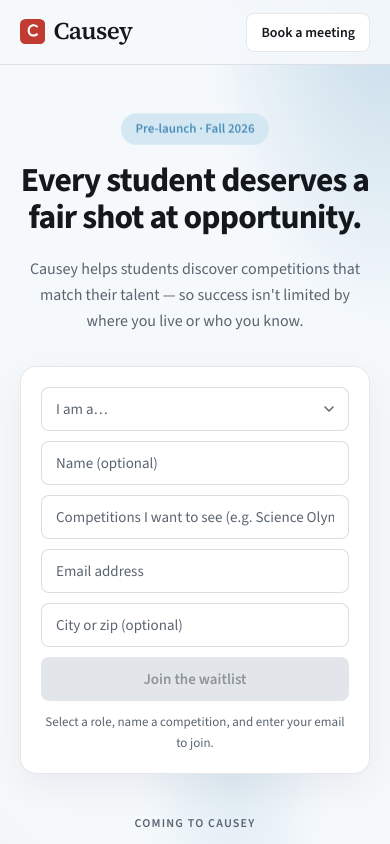
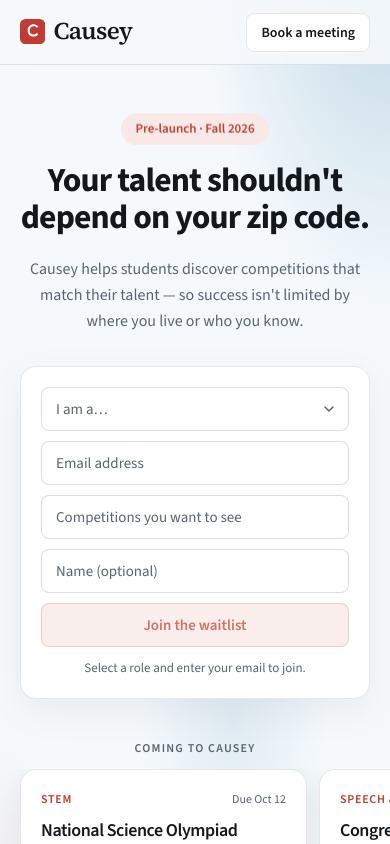
Before and after one commit to Admft/EdTech-Waitlist-Website, a Next.js app: page / in a window 390 px wide. Shown: the top 844 px of the page. Built offline with nearby package versions, Linux system fonts and the light colour scheme.

Commit message:
added a lot of new changes to ui and stuff

```diff
--- a/src/app/api/waitlist/route.ts
+++ b/src/app/api/waitlist/route.ts
@@ -2,9 +2,7 @@
 import { createHash, randomBytes } from "crypto";
 import { getSupabaseAdmin } from "@/lib/supabase";
 import { checkRateLimit } from "@/lib/rateLimit";
-import {
-  ALLOWED_ROLES,
-} from "@/lib/waitlistOptions";
+import { ALLOWED_ROLES } from "@/lib/waitlistOptions";
 import {
   getClientIp,
   hashIp,
@@ -28,7 +26,6 @@
   return NextResponse.json({ error: message }, { status, headers: extraHeaders });
 }
 
-/** Quiet success used for honeypot / bot bait — don't tip them off. */
 function fakeSuccess() {
   return NextResponse.json({
     ok: true,
@@ -42,7 +39,6 @@
   name: string | null;
   role: string;
   competition_interest: string | null;
-  location: string | null;
   source: string;
   referral_code: string;
   referred_by: string | null;
@@ -82,8 +78,7 @@
     const email = sanitizeText(body.email, 254).toLowerCase();
     const name = sanitizeText(body.name, 80);
     const role = sanitizeText(body.role, 32);
-    const competitionInterest = sanitizeText(body.competitionInterest, 160);
-    const location = sanitizeText(body.location, 80);
+    const competitionInterest = sanitizeText(body.competitionInterest, 200);
     const referredBy = sanitizeText(body.referredBy, 32);
     const source =
       body.source === "footer" || body.source === "hero" ? body.source : "hero";
@@ -94,10 +89,6 @@
 
     if (!role || !ROLE_SET.has(role)) {
       return jsonError("Select who you are.", 400);
-    }
-
-    if (!competitionInterest) {
-      return jsonError("Tell us which competitions you want to see.", 400);
     }
 
     if (/(.)\1{6,}/.test(email) || email.split("@")[0].length > 64) {
@@ -111,8 +102,7 @@
       email,
       name: name || null,
       role,
-      competition_interest: competitionInterest,
-      location: location || null,
+      competition_interest: competitionInterest || null,
       source,
       referral_code: referralCode,
       referred_by: referredBy || null,
@@ -142,24 +132,21 @@
         }
       }
 
-      // Older schema may be missing newer columns — retry without them once
       if (
         error.message?.includes("ip_hash") ||
-        error.message?.includes("competition_interest") ||
-        error.message?.includes("location")
+        error.message?.includes("competition_interest")
       ) {
-        const { ip_hash: _ip, competition_interest: _ci, location: _loc, ...legacy } =
-          row;
-        void _ip;
-        void _ci;
-        void _loc;
+        const retryPayload: Record<string, unknown> = {
+          email,
+          name: name || null,
+          role,
+          source,
+          referral_code: referralCode,
+          referred_by: referredBy || null,
+        };
 
-        const retryPayload: Record<string, unknown> = { ...legacy };
         if (!error.message?.includes("competition_interest")) {
-          retryPayload.competition_interest = competitionInterest;
-        }
-        if (!error.message?.includes("location")) {
-          retryPayload.location = location || null;
+          retryPayload.competition_interest = competitionInterest || null;
         }
         if (!error.message?.includes("ip_hash")) {
           retryPayload.ip_hash = ipHash;
--- a/src/app/globals.css
+++ b/src/app/globals.css
@@ -184,6 +184,11 @@
   animation: float-in 0.8s cubic-bezier(0.22, 1, 0.36, 1) 0.44s both;
 }
 
+.animate-card-4 {
+  --card-rot: 1.25deg;
+  animation: float-in 0.8s cubic-bezier(0.22, 1, 0.36, 1) 0.52s both;
+}
+
 .cta-enabled {
   background: var(--brand-red);
   color: #fff;
@@ -200,7 +205,9 @@
 }
 
 .cta-disabled {
-  background: #e2e6ea;
-  color: rgba(20, 24, 28, 0.4);
+  background: var(--accent-soft);
+  color: var(--brand-red);
+  border: 1px solid color-mix(in srgb, var(--brand-red) 28%, transparent);
   cursor: not-allowed;
+  opacity: 0.72;
 }
--- a/src/app/page.tsx
+++ b/src/app/page.tsx
@@ -34,7 +34,7 @@
                 href={CALENDAR_URL}
                 target="_blank"
                 rel="noopener noreferrer"
-                className="rounded-lg border border-line bg-white px-3.5 py-2 text-[14px] font-semibold text-foreground transition hover:border-brand-blue/40 hover:text-brand-blue"
+                className="rounded-lg border border-line bg-white px-3.5 py-2 text-[14px] font-semibold text-foreground transition hover:border-brand-red/40 hover:text-brand-red"
               >
                 Book a meeting
               </a>
@@ -45,11 +45,11 @@
         <div className="hero-scroll-content relative z-10 flex flex-1 flex-col">
           <main className="relative z-10 mx-auto grid w-full max-w-6xl flex-1 items-center gap-10 px-5 pb-10 pt-12 sm:px-8 lg:grid-cols-2 lg:gap-12 lg:pb-14 lg:pt-16">
             <div className="mx-auto w-full max-w-xl text-center lg:mx-0 lg:text-left">
-              <p className="animate-rise mb-4 inline-flex items-center rounded-full bg-brand-blue-soft px-3.5 py-1.5 text-[13px] font-semibold text-brand-blue">
+              <p className="animate-rise mb-4 inline-flex items-center rounded-full bg-accent-soft px-3.5 py-1.5 text-[13px] font-semibold text-brand-red">
                 Pre-launch · Fall 2026
               </p>
               <h1 className="animate-rise-delay-1 text-[clamp(2.1rem,5vw,3.25rem)] font-bold leading-[1.12] tracking-tight text-foreground">
-                Every student deserves a fair shot at opportunity.
+                Your talent shouldn&apos;t depend on your zip code.
               </h1>
               <p className="animate-rise-delay-1 mx-auto mt-5 max-w-md text-[16px] leading-relaxed text-muted sm:text-[17px] lg:mx-0">
                 Causey helps students discover competitions that match their
@@ -112,7 +112,8 @@
               <h2 className="text-xl font-bold text-foreground">Want to talk?</h2>
               <p className="mt-2 max-w-sm text-[15px] leading-relaxed text-muted">
                 Students, parents, coaches, organizers, and builders — book a
-                short conversation with the founding team.
+                short conversation with the founding team. We&apos;d love to hear
+                what you&apos;re working on and where Causey could help.
               </p>
               <a
                 href={CALENDAR_URL}
--- a/src/components/WaitlistForm.tsx
+++ b/src/components/WaitlistForm.tsx
@@ -27,18 +27,13 @@
   const [email, setEmail] = useState("");
   const [role, setRole] = useState("");
   const [competitionInterest, setCompetitionInterest] = useState("");
-  const [location, setLocation] = useState("");
   const [referredBy, setReferredBy] = useState("");
   const [status, setStatus] = useState<Status>("idle");
   const [message, setMessage] = useState("");
   const [shareUrl, setShareUrl] = useState("");
   const [position, setPosition] = useState<number | null>(null);
   const [copied, setCopied] = useState(false);
-  const [touched, setTouched] = useState({
-    email: false,
-    role: false,
-    interest: false,
-  });
+  const [touched, setTouched] = useState({ email: false, role: false });
   const [company, setCompany] = useState("");
   const [startedAt] = useState(() => Date.now());
 
@@ -50,8 +45,7 @@
 
   const emailValid = EMAIL_RE.test(email.trim());
   const roleValid = role.length > 0;
-  const interestValid = competitionInterest.trim().length > 0;
-  const formReady = emailValid && roleValid && interestValid;
+  const formReady = emailValid && roleValid;
   const canSubmit = formReady && status !== "loading";
 
   const emailError = useMemo(() => {
@@ -67,15 +61,9 @@
     return "";
   }, [touched.role, roleValid]);
 
-  const interestError = useMemo(() => {
-    if (!touched.interest) return "";
-    if (!interestValid) return "Tell us which competitions you want to see.";
-    return "";
-  }, [touched.interest, interestValid]);
-
   async function onSubmit(event: FormEvent<HTMLFormElement>) {
     event.preventDefault();
-    setTouched({ email: true, role: true, interest: true });
+    setTouched({ email: true, role: true });
     if (!formReady || status === "loading") return;
 
     setStatus("loading");
@@ -91,7 +79,6 @@
           email: email.trim(),
           role,
           competitionInterest: competitionInterest.trim(),
-          location: location.trim(),
           referredBy,
           source,
           company,
@@ -113,8 +100,7 @@
       setEmail("");
       setRole("");
       setCompetitionInterest("");
-      setLocation("");
-      setTouched({ email: false, role: false, interest: false });
+      setTouched({ email: false, role: false });
     } catch {
       setStatus("error");
       setMessage("Something went wrong. Please try again.");
@@ -132,25 +118,6 @@
 
   const field =
     "h-11 w-full rounded-lg border border-field-border bg-field px-3.5 text-[15px] text-foreground outline-none transition placeholder:text-muted focus:border-accent focus:ring-2 focus:ring-accent/20";
-
-  function SelectChevron() {
-    return (
-      <svg
-        className="pointer-events-none absolute right-3 top-1/2 h-4 w-4 -translate-y-1/2 text-muted"
-        viewBox="0 0 16 16"
-        fill="none"
-        aria-hidden
-      >
-        <path
-          d="M4 6l4 4 4-4"
-          stroke="currentColor"
-          strokeWidth="1.5"
-          strokeLinecap="round"
-          strokeLinejoin="round"
-        />
-      </svg>
-    );
-  }
 
   if (status === "success") {
     return (
@@ -208,7 +175,7 @@
         />
       </div>
 
-      <div className="grid gap-2.5 sm:grid-cols-2">
+      <div className="grid grid-cols-1 gap-2.5 sm:grid-cols-2">
         <div>
           <label className="sr-only" htmlFor={`${idPrefix}-role`}>
             I am a
@@ -235,7 +202,20 @@
                 </option>
               ))}
             </select>
-            <SelectChevron />
+            <svg
+              className="pointer-events-none absolute right-3 top-1/2 h-4 w-4 -translate-y-1/2 text-muted"
+              viewBox="0 0 16 16"
+              fill="none"
+              aria-hidden
+            >
+              <path
+                d="M4 6l4 4 4-4"
+                stroke="currentColor"
+                strokeWidth="1.5"
+                strokeLinecap="round"
+                strokeLinejoin="round"
+              />
+            </svg>
           </div>
           {roleError ? (
             <p className="mt-1 text-[12px] text-red-600" role="alert">
@@ -243,47 +223,7 @@
             </p>
           ) : null}
         </div>
-        <div>
-          <label className="sr-only" htmlFor={`${idPrefix}-name`}>
-            Name
-          </label>
-          <input
-            id={`${idPrefix}-name`}
-            type="text"
-            name="name"
-            autoComplete="name"
-            placeholder="Name (optional)"
-            value={name}
-            onChange={(e) => setName(e.target.value)}
-            className={field}
-          />
-        </div>
-      </div>
 
-      <div>
-        <label className="sr-only" htmlFor={`${idPrefix}-interest`}>
-          Competitions I want to see
-        </label>
-        <input
-          id={`${idPrefix}-interest`}
-          type="text"
-          name="competitionInterest"
-          required
-          maxLength={160}
-          placeholder="Competitions I want to see (e.g. Science Olympiad)"
-          value={competitionInterest}
-          onChange={(e) => setCompetitionInterest(e.target.value)}
-          onBlur={() => setTouched((t) => ({ ...t, interest: true }))}
-          className={`${field} ${interestError ? "border-red-500/70" : ""}`}
-        />
-        {interestError ? (
-          <p className="mt-1 text-[12px] text-red-600" role="alert">
-            {interestError}
-          </p>
-        ) : null}
-      </div>
-
-      <div className="grid gap-2.5 sm:grid-cols-2">
         <div>
           <label className="sr-only" htmlFor={`${idPrefix}-email`}>
             Email
@@ -306,18 +246,35 @@
             </p>
           ) : null}
         </div>
+
         <div>
-          <label className="sr-only" htmlFor={`${idPrefix}-location`}>
-            Location
+          <label className="sr-only" htmlFor={`${idPrefix}-interest`}>
+            Competitions you want to see
           </label>
           <input
-            id={`${idPrefix}-location`}
+            id={`${idPrefix}-interest`}
             type="text"
-            name="location"
-            autoComplete="address-level2"
-            placeholder="City or zip (optional)"
-            value={location}
-            onChange={(e) => setLocation(e.target.value)}
+            name="competitionInterest"
+            maxLength={200}
+            placeholder="Competitions you want to see"
+            value={competitionInterest}
+            onChange={(e) => setCompetitionInterest(e.target.value)}
+            className={field}
+          />
+        </div>
+
+        <div>
+          <label className="sr-only" htmlFor={`${idPrefix}-name`}>
+            Name
+          </label>
+          <input
+            id={`${idPrefix}-name`}
+            type="text"
+            name="name"
+            autoComplete="name"
+            placeholder="Name (optional)"
+            value={name}
+            onChange={(e) => setName(e.target.value)}
             className={field}
           />
         </div>
@@ -335,7 +292,7 @@
 
       {!formReady ? (
         <p className="text-center text-[13px] leading-relaxed text-muted lg:text-left">
-          Select a role, name a competition, and enter your email to join.
+          Select a role and enter your email to join.
         </p>
       ) : (
         <p className="text-center text-[13px] leading-relaxed text-muted lg:text-left">
```
Also changed, not shown: src/components/CompetitionCards.tsx (+15 -7 lines), src/lib/security.ts (+13 -0 lines), 1 other file (tests, documents, lock files or other folders).
